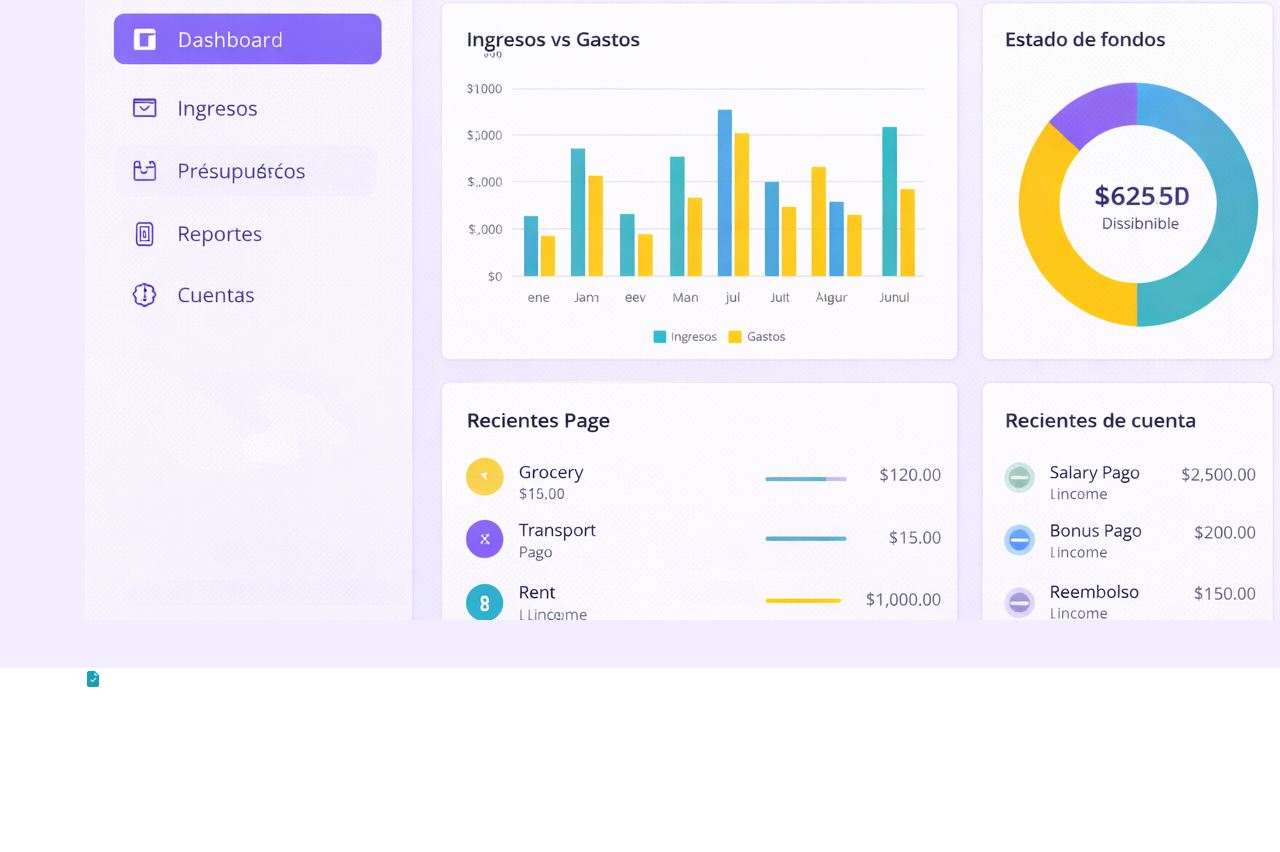
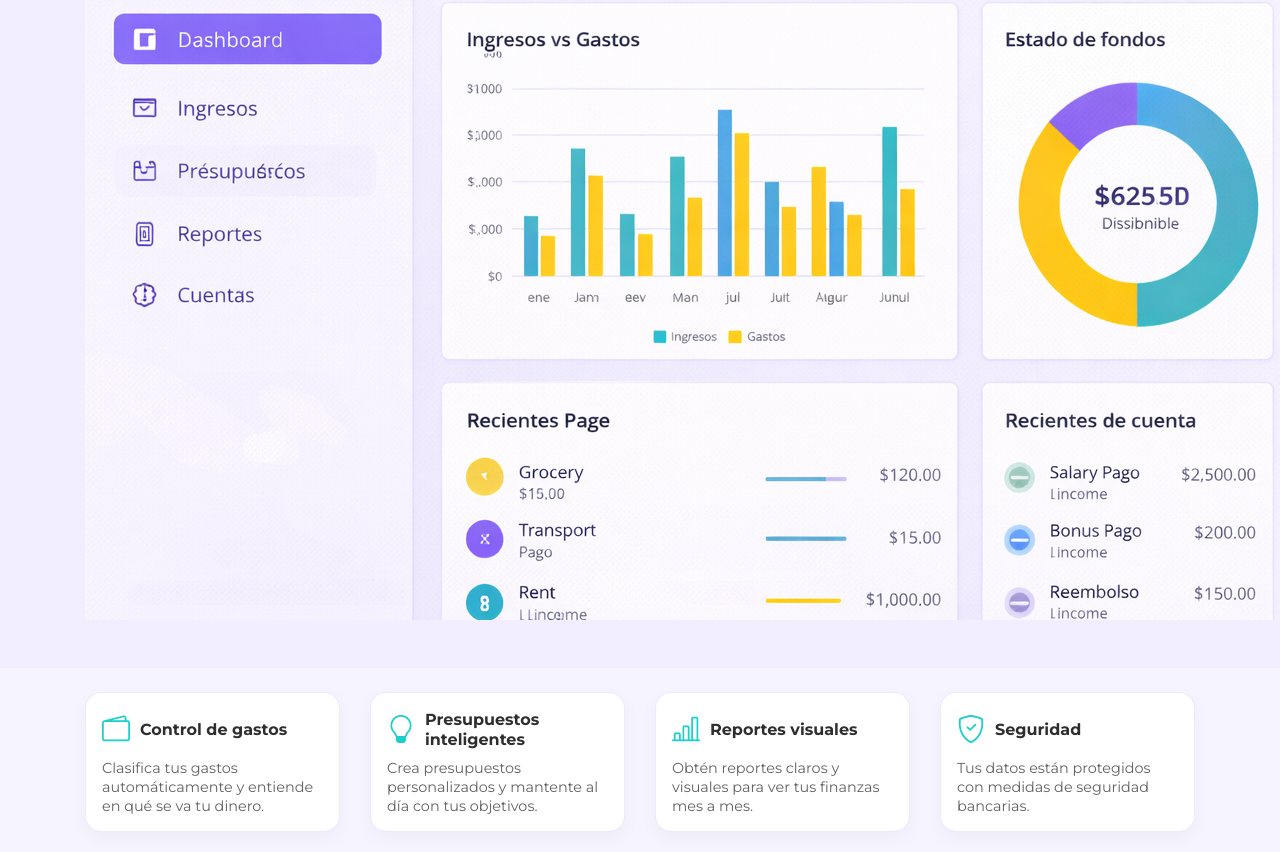
Before and after one commit to lessaez/Smart-Budget-Modulo-3, a website: page index.html in a window 1280 px wide. Shown: the part 572-1424 px from the top of the page. Before the commit the page ends 1264 px from the top, so only its background shows below. Drawn offline with nearby package versions, Linux system fonts and the light colour scheme.

Commit message:
actualización de caracteristicas

```diff
--- a/index.html
+++ b/index.html
@@ -64,11 +64,65 @@
     </section>
 
     <!-- Sección Características -->
-    <section>
-        <div class="container">
-            <i class="bi bi-file-earmark-check-fill text-info fs-3"></i>
+<section class="features py-4">
+  <div class="container">
+    <div class="row g-3">
+
+      <!-- Card 1 -->
+      <div class="col-12 col-md-6 col-lg-3">
+        <div class="feature-card">
+          <div class="feature-head">
+            <i class="bi bi-wallet2 feature-icon"></i>
+            <h5 class="feature-title">Control de gastos</h5>
+          </div>
+          <p class="feature-text">
+            Clasifica tus gastos automáticamente y entiende en qué se va tu dinero.
+          </p>
         </div>
-    </section>
+      </div>
+
+      <!-- Card 2 -->
+      <div class="col-12 col-md-6 col-lg-3">
+        <div class="feature-card">
+          <div class="feature-head">
+            <i class="bi bi-lightbulb feature-icon"></i>
+            <h5 class="feature-title">Presupuestos inteligentes</h5>
+          </div>
+          <p class="feature-text">
+            Crea presupuestos personalizados y mantente al día con tus objetivos.
+          </p>
+        </div>
+      </div>
+
+      <!-- Card 3 -->
+      <div class="col-12 col-md-6 col-lg-3">
+        <div class="feature-card">
+          <div class="feature-head">
+            <i class="bi bi-bar-chart-line feature-icon"></i>
+            <h5 class="feature-title">Reportes visuales</h5>
+          </div>
+          <p class="feature-text">
+            Obtén reportes claros y visuales para ver tus finanzas mes a mes.
+          </p>
+        </div>
+      </div>
+
+      <!-- Card 4 -->
+      <div class="col-12 col-md-6 col-lg-3">
+        <div class="feature-card">
+          <div class="feature-head">
+            <i class="bi bi-shield-check feature-icon"></i>
+            <h5 class="feature-title">Seguridad</h5>
+          </div>
+          <p class="feature-text">
+            Tus datos están protegidos con medidas de seguridad bancarias.
+          </p>
+        </div>
+      </div>
+
+    </div>
+  </div>
+</section>
 
 </body>
 
```
Also changed, not shown: assets/css/main.css.
